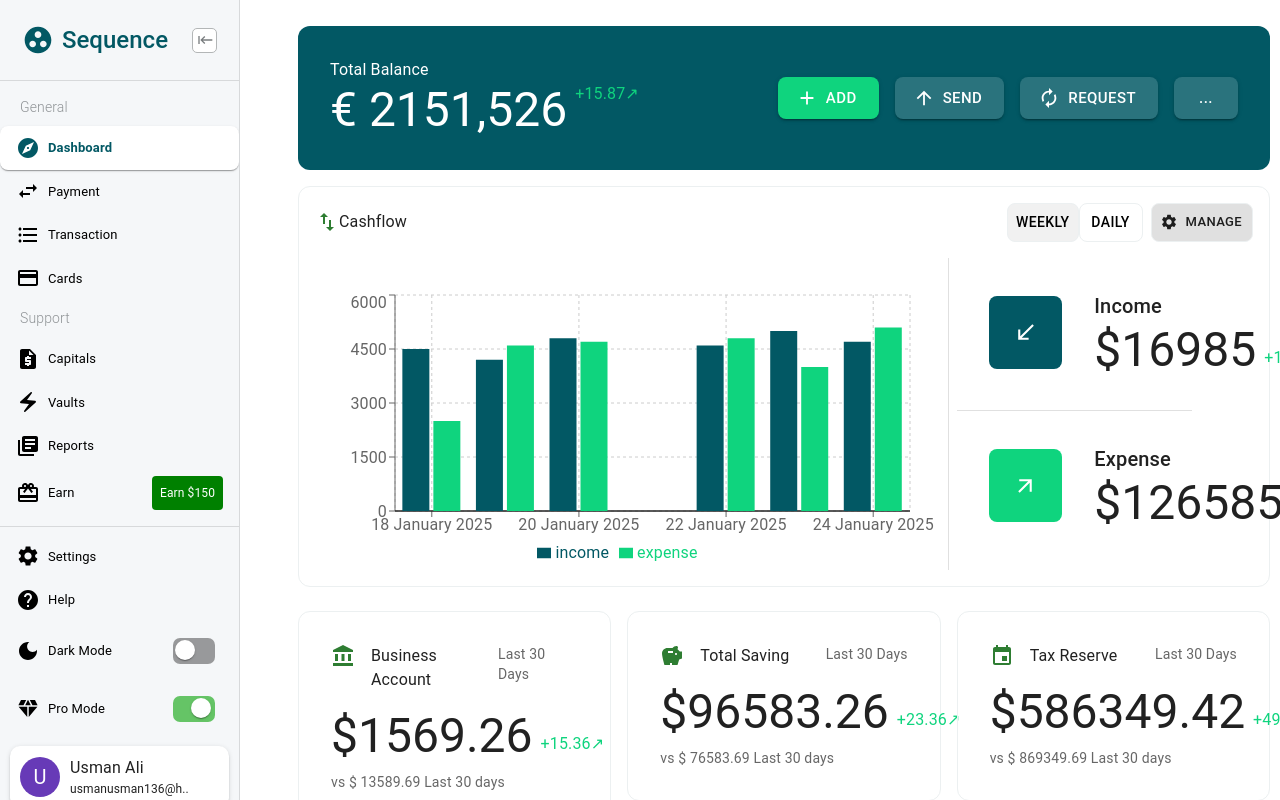
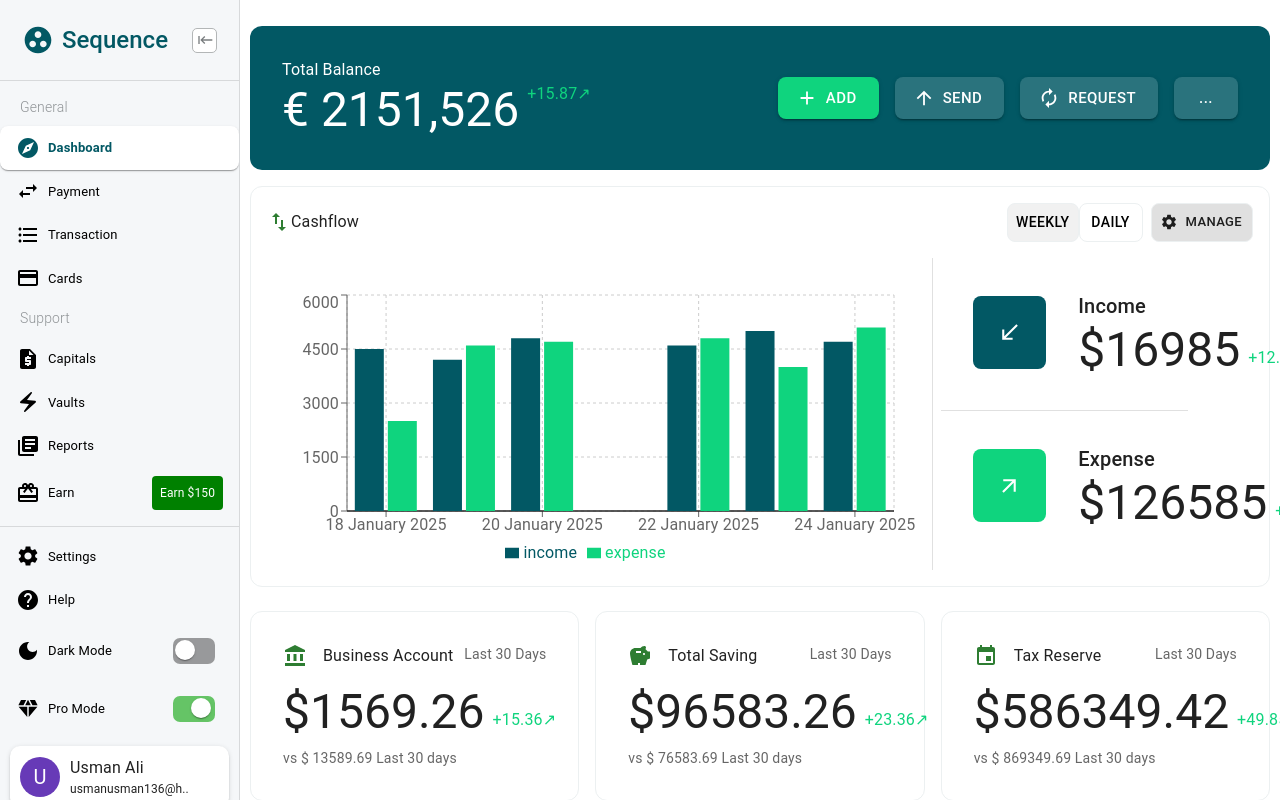
Before and after one commit to Usman2661/SequenceFinance, a React (Vite) app in the folder frontend/: page /dashboard in a window 1280 px wide. Shown: the top 800 px of the page. Built offline with nearby package versions, Linux system fonts and the light colour scheme.

Commit message:
fixing spacing issue from side bar

```diff
--- a/frontend/src/Pages/Home.tsx
+++ b/frontend/src/Pages/Home.tsx
@@ -24,10 +24,10 @@ const Home: React.FC = () => {
         <Grid size={{ xs: 12, sm: 12 }}>
           <FinancialWidgets />
         </Grid>
-        <Grid size={{ xs: 12, sm: 7, lg: 8 }}>
+        <Grid size={{ xs: 12, sm: 12, md: 7, lg: 8 }}>
           <RecentActivity cards={[]} />
         </Grid>
-        <Grid size={{ xs: 12, sm: 5, lg: 4 }}>
+        <Grid size={{ xs: 12, sm: 12, md: 5, lg: 4 }}>
           <MyCards cards={[]} />
         </Grid>
       </Grid>
--- a/frontend/src/components/SideNavigation.tsx
+++ b/frontend/src/components/SideNavigation.tsx
@@ -256,14 +256,6 @@ const SideNavigation: React.FC<SideNavigationProps> = ({
           {drawer}
         </Drawer>
       </Box>
-      <Box
-        component="main"
-        sx={{
-          flexGrow: 1,
-          p: 3,
-          width: { sm: `calc(100% - ${drawerWidth}px)` },
-        }}
-      ></Box>
     </Box>
   );
 };
```
